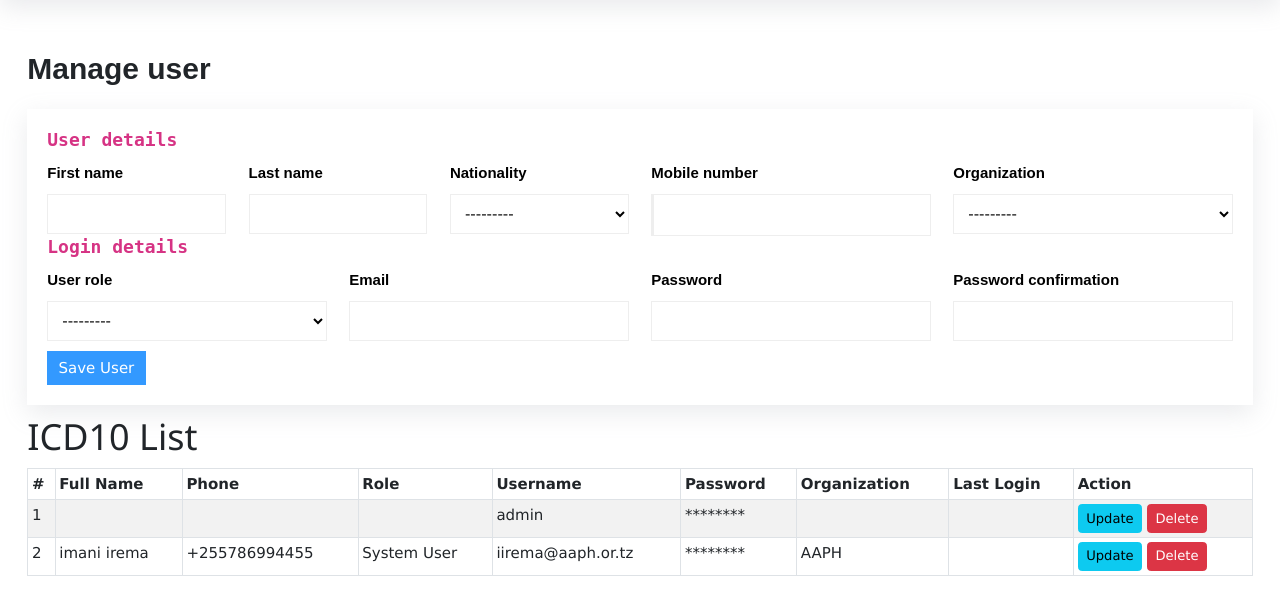
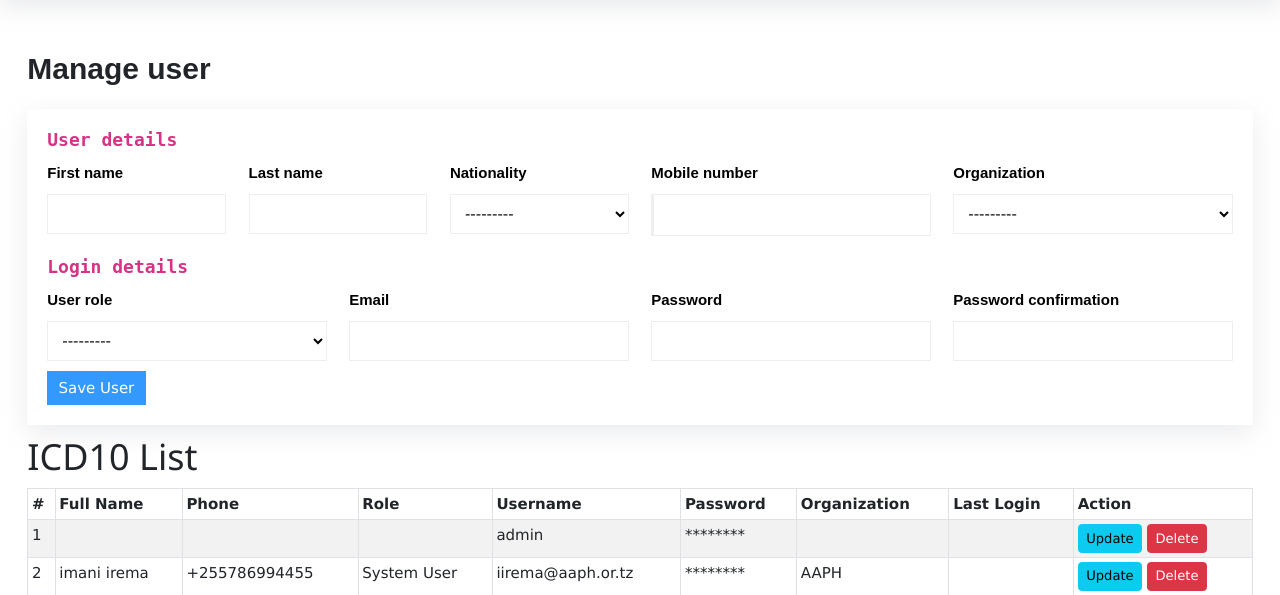
Before and after one commit to ilyatuu/VMan2_Django, a Django app: page /authentication/user-management/ in a window 1280 px wide. Shown: the part 69-664 px from the top of the page. Run offline with Django 4.2, Linux system fonts and the light colour scheme; a user stored in the database is signed in; data comes from the database, SQL or seed files in the repository; some libraries are stand-ins or nearby versions; some web fonts are replaced.

Commit message:
Add requirements.txt file and add margin-top on the heading.

```diff
--- a/templates/authentication/addUser.html
+++ b/templates/authentication/addUser.html
@@ -40,7 +40,7 @@
                 {{ form_profile.organization}}
               </div>
             </div>
-            <h1><code>Login details</code></h1>
+            <h1 style="margin-top:20px;"><code>Login details</code></h1>
             <div class="row">
               <div class="col-md-3">
                 <label for="">{{ form_profile.user_role.label }}</label>
```
Also changed, not shown: requirements.txt (added, +13 -0 lines).
